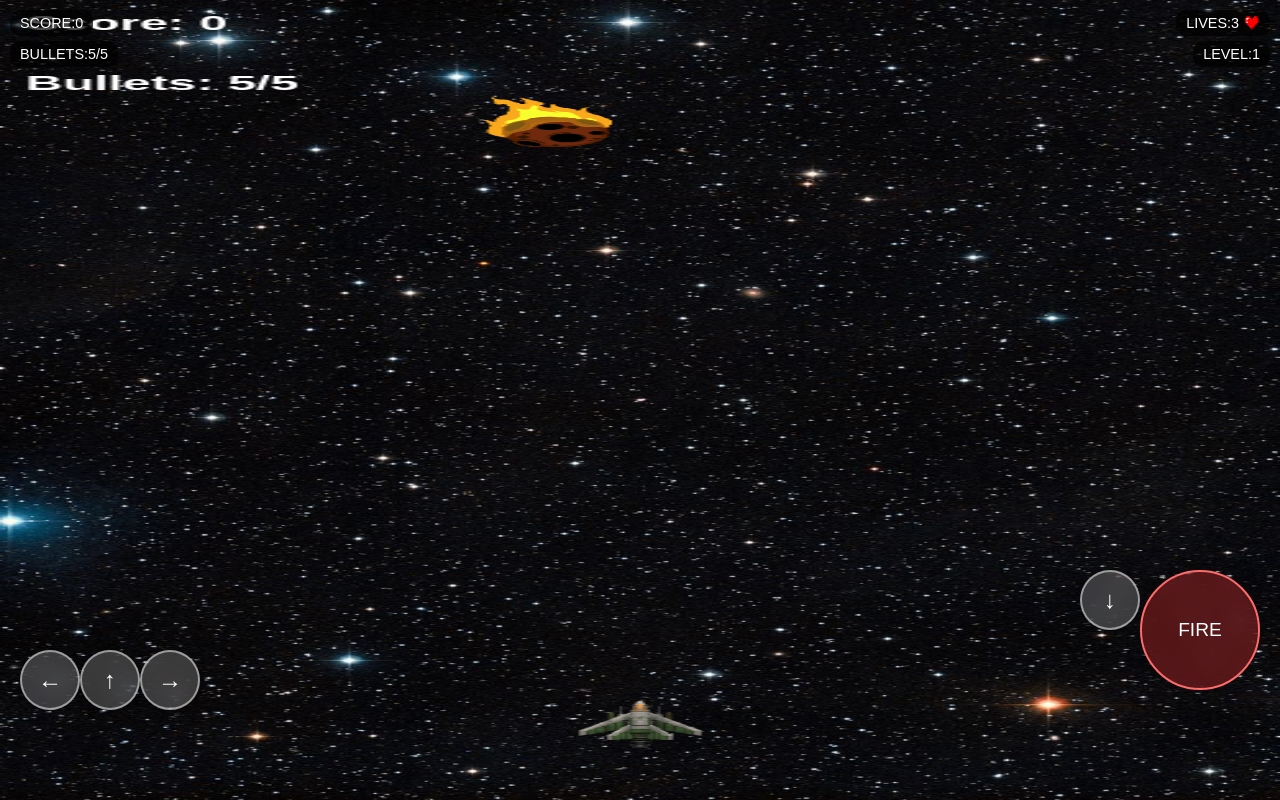
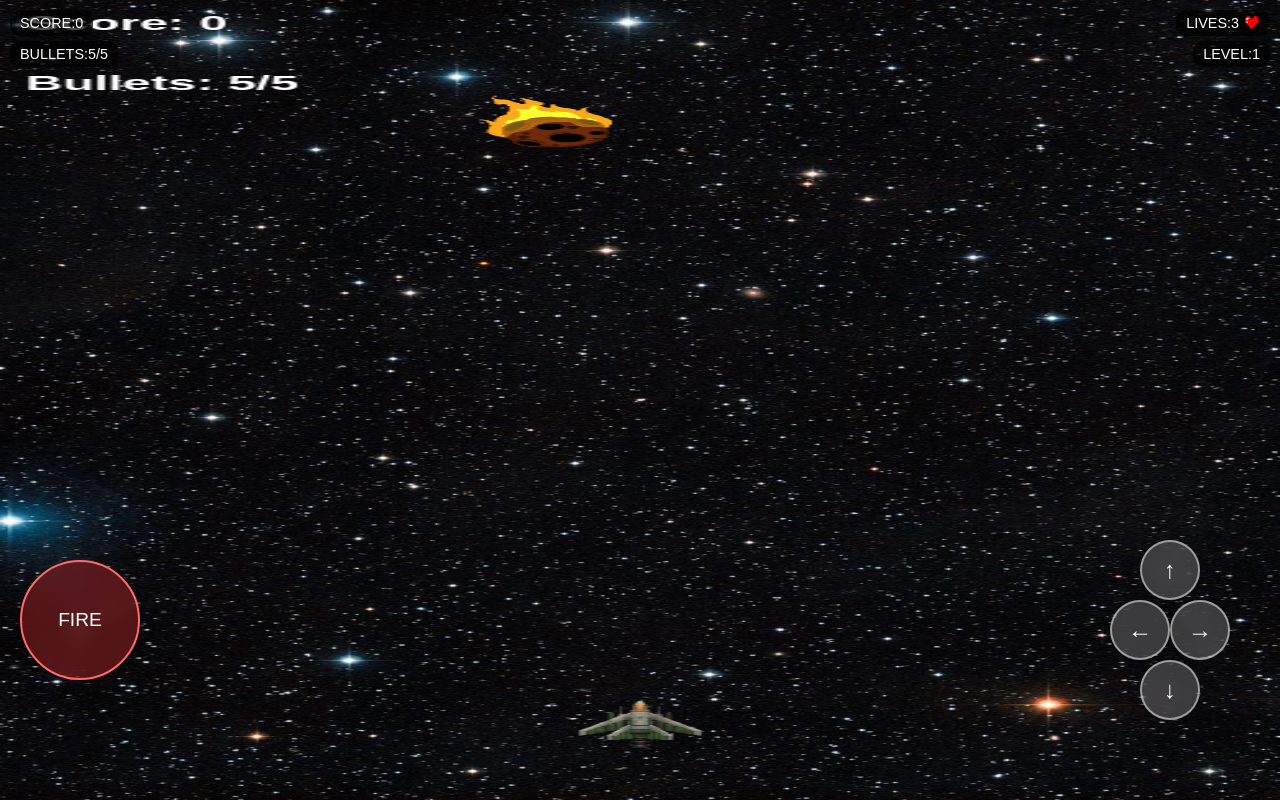
Before and after one commit to Hexor13/spacejet-miniapp, a plain HTML site: page index.html in a window 1280 px wide. Both pictures are taken after a click on the button "START GAME". Drawn offline with Linux system fonts and the light colour scheme.

Commit message:
Update index.html

```diff
--- a/index.html
+++ b/index.html
@@ -64,14 +64,24 @@
 
         <!-- Мобильное управление -->
 	<div id="mobileControls" class="mobile-controls">
-            <div class="control-row">
+   	 	<!-- ЛЕВАЯ часть: кнопка FIRE -->
+    		<div class="left-controls">
+        		<button class="control-btn shoot-btn" id="shootBtn">FIRE</button>
+    		</div>
+
+    		<!-- ПРАВАЯ часть: 4 кнопки движения в виде ромбика -->
+    		<div class="right-controls">
+        	<div class="diamond-grid">
+            		<div class="diamond-row">
+                		<button class="control-btn" id="upBtn">↑</button>
+            		</div>
+            		<div class="diamond-row">
                 		<button class="control-btn" id="leftBtn">←</button>
-                <button class="control-btn" id="upBtn">↑</button>
                 		<button class="control-btn" id="rightBtn">→</button>
             		</div>
-            <div class="control-row">
+            		<div class="diamond-row">
                 		<button class="control-btn" id="downBtn">↓</button>
-                <button class="control-btn shoot-btn" id="shootBtn">FIRE</button>
+            		</div>
         	</div>
     	</div>
 </div>
```
Lines whose indentation alone changed are shown as unchanged.
